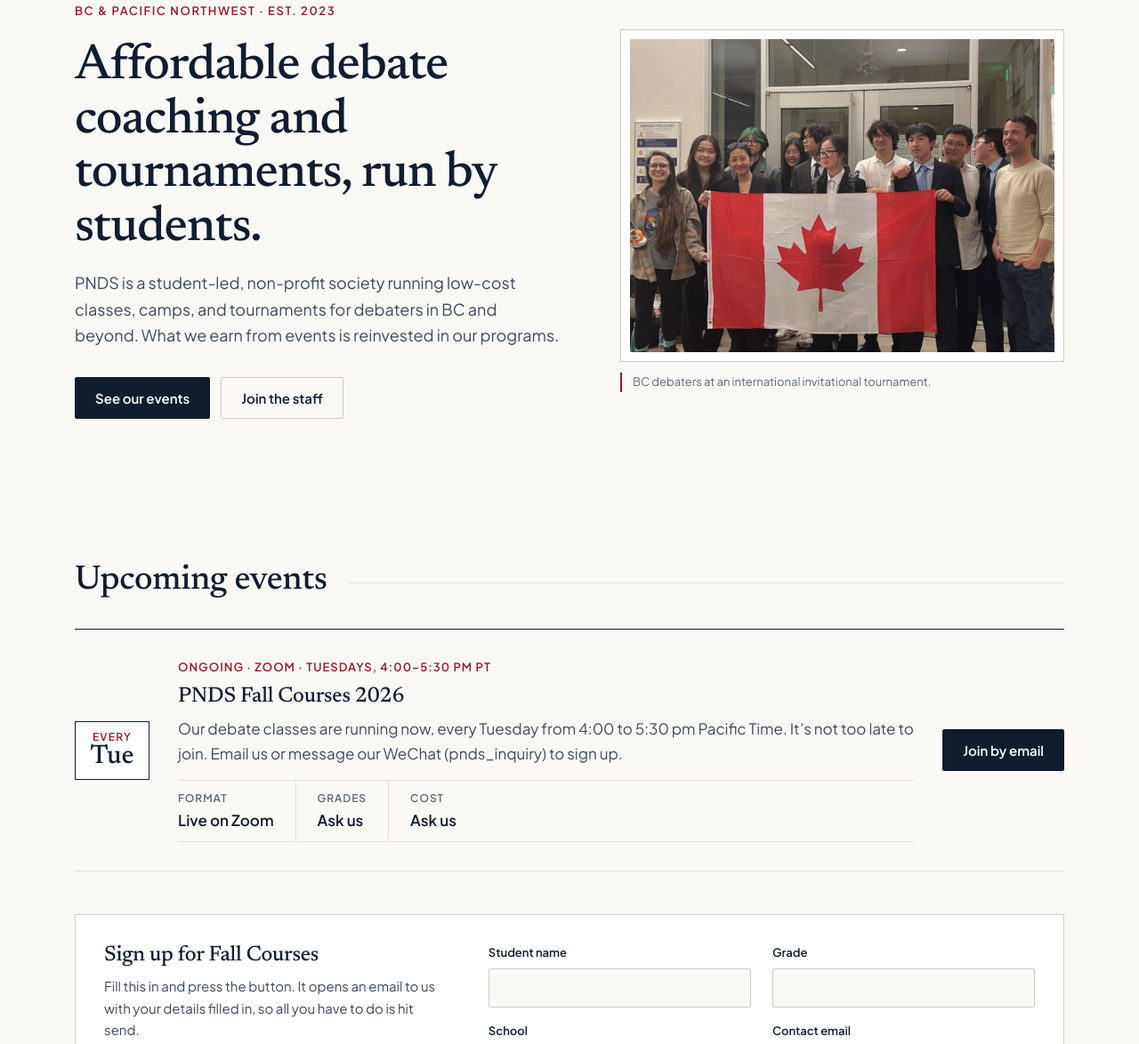
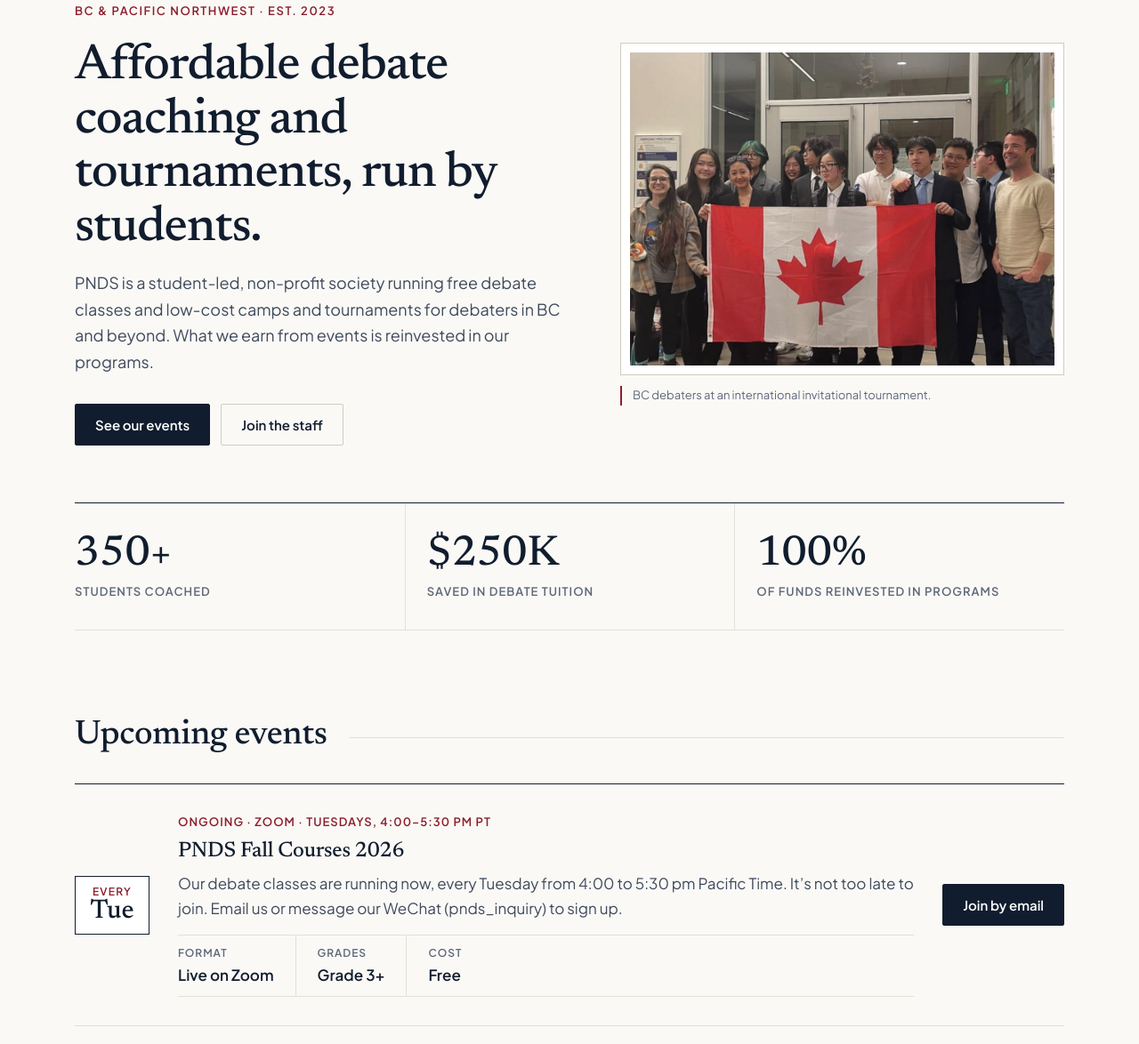
Before and after one commit to DanTdm174/pnds-website, a plain HTML site: page index.html in a window 1280 px wide. Shown: the part 166-1340 px from the top of the page at 89% size. Drawn offline with Linux system fonts and the light colour scheme.

Commit message:
Fill in impact stats, course grades and cost; classes are free

```diff
--- a/index.html
+++ b/index.html
@@ -50,7 +50,7 @@
         <div class="hero-copy">
           <p class="eyebrow">BC &amp; Pacific Northwest · Est. 2023</p>
           <h1 id="hero-title">Affordable debate coaching and tournaments, run by students.</h1>
-          <p class="lede">PNDS is a student-led, non-profit society running low-cost classes, camps, and tournaments for debaters in BC and beyond. What we earn from events is reinvested in our programs.</p>
+          <p class="lede">PNDS is a student-led, non-profit society running free debate classes and low-cost camps and tournaments for debaters in BC and beyond. What we earn from events is reinvested in our programs.</p>
           <div class="button-row">
             <a class="button" href="#events">See our events</a>
             <a class="button button-secondary" href="#apply">Join the staff</a>
@@ -66,30 +66,25 @@
       </div>
     </section>
 
-    <!-- TODO: Impact strip, hidden until we have real numbers.
-         To show it: replace the three TODOs below with real figures, then delete
-         these first three lines and the "End of hidden impact strip" line.
-
     <section class="impact" aria-label="Our impact so far">
       <div class="container">
+        <!-- Update these figures as they change. -->
         <dl class="impact-grid">
           <div class="impact-item">
             <dt>Students coached</dt>
-            <dd class="impact-num">TODO</dd>
+            <dd class="impact-num">350+</dd>
           </div>
           <div class="impact-item">
-            <dt>Tournaments &amp; camps hosted</dt>
-            <dd class="impact-num">TODO</dd>
+            <dt>Saved in debate tuition</dt>
+            <dd class="impact-num">$250K</dd>
           </div>
           <div class="impact-item">
-            <dt>Funds reinvested in programs</dt>
-            <dd class="impact-num">TODO</dd>
+            <dt>Of funds reinvested in programs</dt>
+            <dd class="impact-num">100%</dd>
           </div>
         </dl>
       </div>
     </section>
-
-    End of hidden impact strip. -->
 
     <section class="section" id="events" aria-labelledby="events-title">
       <div class="container">
@@ -109,11 +104,11 @@
               </div>
               <div>
                 <dt>Grades</dt>
-                <dd>Ask us</dd> <!-- TODO: grade range, e.g. "Grades 6–12" -->
+                <dd>Grade 3+</dd>
               </div>
               <div>
                 <dt>Cost</dt>
-                <dd>Ask us</dd> <!-- TODO: price, e.g. "$X per term" or "Free" -->
+                <dd>Free</dd>
               </div>
             </dl>
           </div>
@@ -303,7 +298,7 @@
       <div class="container sponsors-grid">
         <div>
           <h2 id="sponsors-title">Sponsors &amp; support</h2>
-          <p class="prose">Sponsorship keeps our classes and tournaments low-cost, and helps us reach more students. Our sponsorship package sets out partnership tiers, where your name appears, and how funds are used.</p>
+          <p class="prose">Sponsorship keeps our classes free and our tournaments low-cost, and helps us reach more students. Our sponsorship package sets out partnership tiers, where your name appears, and how funds are used.</p>
         </div>
         <div class="sponsor-panel">
           <h3>Sponsorship package</h3>
```
Also changed, not shown: 1 other file.
